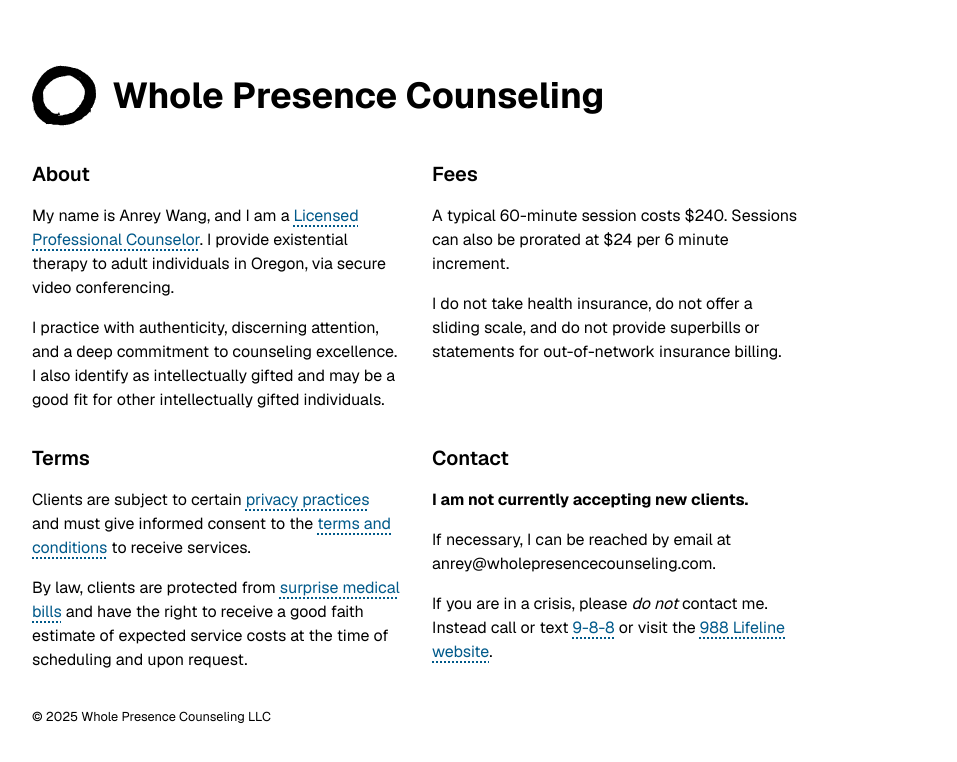
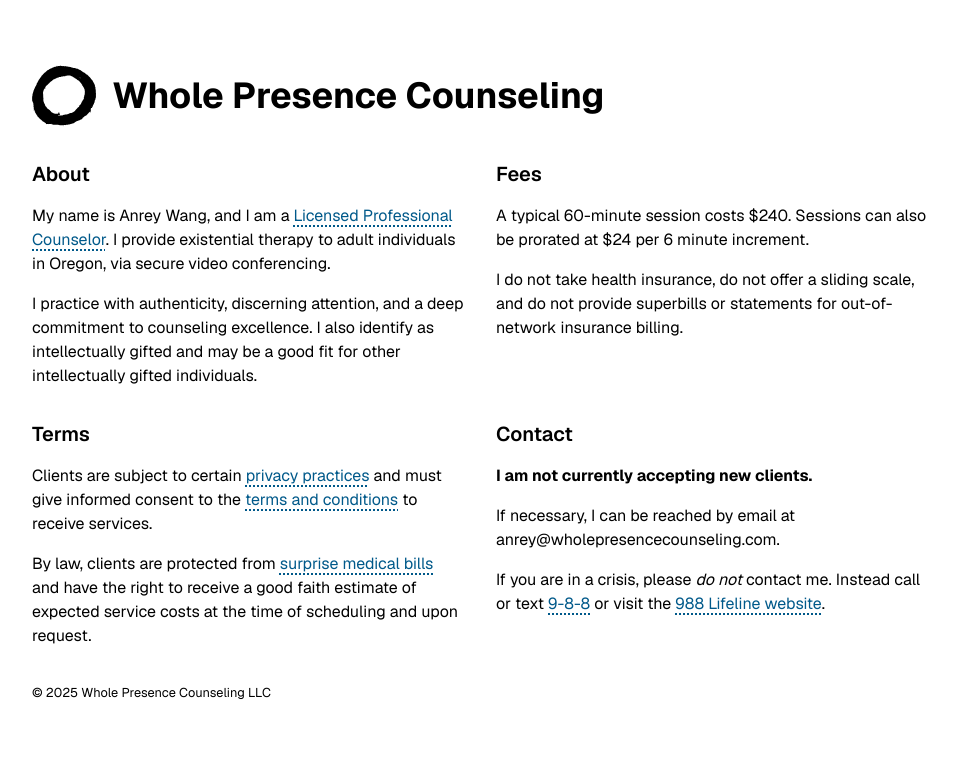
Before and after one commit to anreyw/wpc, a Next.js app: page / in a window 1280 px wide. Shown: the top 762 px of the page, without its empty margins (32-989 px from the left). Built offline with nearby package versions, Linux system fonts and the light colour scheme.

Commit message:
Fix: Changed body margin to padding instead. Increased max-width.

```diff
--- a/app/layout.tsx
+++ b/app/layout.tsx
@@ -20,7 +20,7 @@ export default function RootLayout({
 }>) {
   return (
     <html lang="en" className={`${geist.className} antialiased`}>
-      <body className="m-8 md:m-16 max-w-3xl">
+      <body className="p-8 md:p-16 max-w-5xl">
 	<Header />
         {children}
 	<Footer />
```
